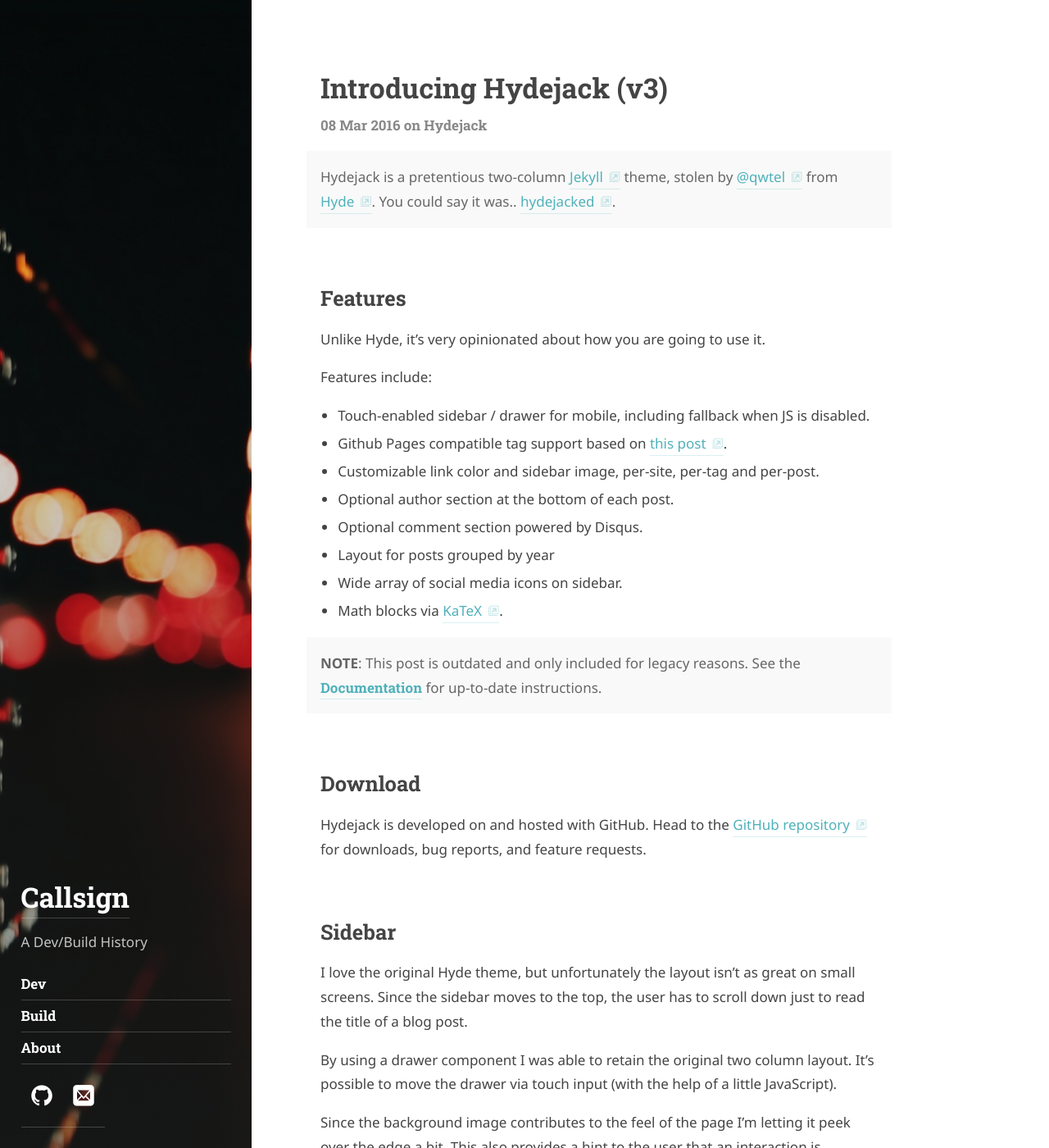
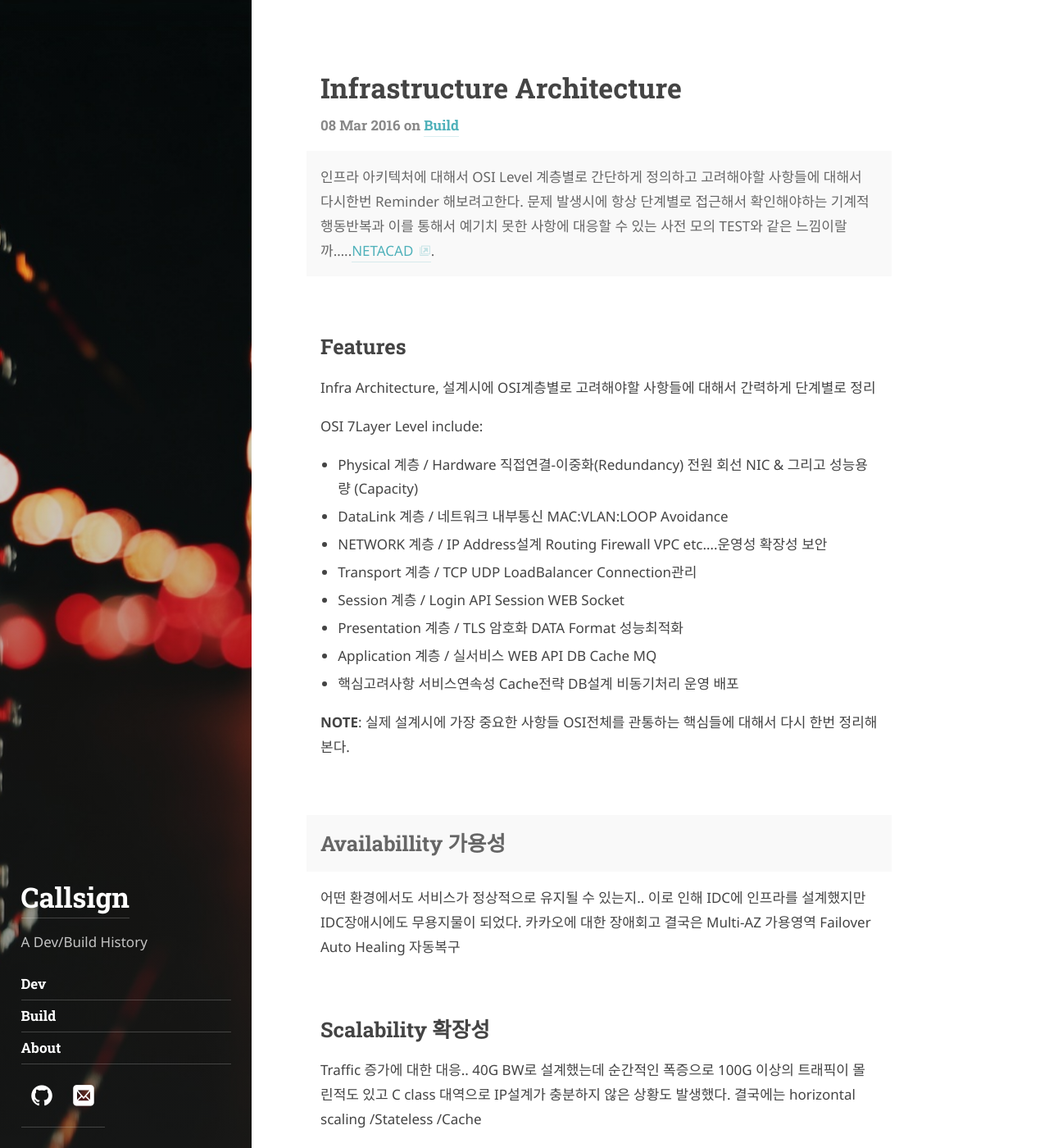
Before and after one commit to callsign88/callsign88.github.io, a Jekyll site: the page built from _posts/2016-03-08-introducing-hydejack.md, in a window 1280 px wide and 1400 px high. Shown: the whole window at 82% size. Built offline with Jekyll 4.4.1, drawn with Linux system fonts in a browser that asks for light colours; some web fonts are replaced; some of the changed text lies outside the part shown.

Commit message:
Update: Infrastructure Architecture post and sidebar background image

```diff
--- a/_posts/2016-03-08-introducing-hydejack.md
+++ b/_posts/2016-03-08-introducing-hydejack.md
@@ -1,108 +1,103 @@
 ---
 layout: post
-title: Introducing Hydejack (v3)
+title: Infrastructure Architecture
 description: >
-  Hydejack is a pretentious two-column [Jekyll](http://jekyllrb.com) theme,
-  stolen by [@qwtel](https://twitter.com/qwtel) from [Hyde](http://hyde.getpoole.com).
-  You could say it was.. [hydejacked](http://media3.giphy.com/media/makedRIckZBW8/giphy.gif).
-tags: [hydejack]
+  인프라 아키텍처에 대해서 OSI Level 계층별로 간단하게 정의하고 고려해야할 사항들에 대해서 다시한번 Reminder 해보려고한다. 문제 발생시에 항상 단계별로 접근해서 확인해야하는 기계적 행동반복과 이를 통해서 예기치 못한 사항에 대응할 수 있는 사전 모의 TEST와 같은 느낌이랄까.....[NETACAD](https://www.Netacad.com).
+tags: [Build]
 excerpt_separator: <!--more-->
 ---
 
 ## Features
-Unlike Hyde, it's very opinionated about how you are going to use it.
+Infra Architecture, 설계시에 OSI계층별로 고려해야할 사항들에 대해서 간력하게 단계별로 정리
 
-Features include:
+OSI 7Layer Level include:
 
-* Touch-enabled sidebar / drawer for mobile, including fallback when JS is disabled.
-* Github Pages compatible tag support based on [this post][tag].
-* Customizable link color and sidebar image, per-site, per-tag and per-post.
-* Optional author section at the bottom of each post.
-* Optional comment section powered by Disqus.
-* Layout for posts grouped by year
-* Wide array of social media icons on sidebar.
-* Math blocks via [KaTeX](https://khan.github.io/KaTeX/).
+* Physical 계층 / Hardware 직접연결-이중화(Redundancy) 전원 회선 NIC & 그리고 성능용량 (Capacity)
+* DataLink 계층 / 네트워크 내부통신 MAC:VLAN:LOOP Avoidance
+* NETWORK 계층 / IP Address설계 Routing Firewall VPC etc....운영성 확장성 보안
+* Transport 계층 / TCP UDP LoadBalancer Connection관리
+* Session 계층 / Login API Session WEB Socket
+* Presentation 계층 /  TLS 암호화  DATA Format 성능최적화
+* Application 계층 / 실서비스 WEB API DB Cache MQ
+* 핵심고려사항 서비스연속성 Cache전략 DB설계 비동기처리 운영 배포
 
 <!--more-->
 
-**NOTE**: This post is outdated and only included for legacy reasons.
-See the [Documentation][docs]{:.heading.flip-title} for up-to-date instructions.
+**NOTE**: 실제 설계시에 가장 중요한 사항들 OSI전체를 관통하는 핵심들에 대해서 다시 한번 정리해본다.
+
 {:.message}
 
-## Download
-Hydejack is developed on and hosted with GitHub. Head to the [GitHub repository](https://github.com/qwtel/hydejack)
-for downloads, bug reports, and feature requests.
+## Availabillity 가용성
+어떤 환경에서도 서비스가 정상적으로 유지될 수 있는지.. 이로 인해 IDC에 인프라를 설계했지만 IDC장애시에도 무용지물이 되었다. 카카오에 대한 장애회고 결국은 Multi-AZ 가용영역 Failover Auto Healing 자동복구
 
-## Sidebar
-I love the original Hyde theme, but unfortunately the layout isn't as great on small screens.
-Since the sidebar moves to the top, the user has to scroll down just to read the title of a blog post.
+## Scalability 확장성
+Traffic 증가에 대한 대응.. 40G BW로 설계했는데 순간적인 폭증으로 100G 이상의 트래픽이 몰린적도 있고 C class 대역으로 IP설계가 충분하지 않은 상황도 발생했다. 결국에는 horizontal scaling /Stateless /Cache
 
-By using a drawer component I was able to retain the original two column layout.
-It's possible to move the drawer via touch input (with the help of a little JavaScript).
+대부분 서비스의 규모가 점차 팽창하고 성장하다 보면 기술부채가 생기기 마련이다. 기술부채로 인한 딜레마 상황에 빠지게 된다. 수평적 확장을 할 수있는 설계가 미리되어 있다면 좋겠지만 결국에는 길고 Migration 작업을 거치게 된다.
 
-Since the background image contributes to the feel of the page I'm letting it peek over the edge a bit.
-This also provides a hint to the user that an interaction is possible.
+수평적 확장이 가능하도록 Session Login 등등 Stateless 핵심조건인데 선구안적인 설계였다면 박수를 쳐주고 싶다. 현실은 쉽지 않다는...
 
-## Manual
+## Security 보안
 
-### Configuration
-You can configure important aspects of the theme via
-[`_config.yml`](https://github.com/qwtel/hydejack/blob/v3/_config.yml).
+### Rule 기본원칙
+Least privilege Zero trust 그리고 Network segmentation
 This includes:
 
-* the blog description in the sidebar
-* the (optional) author description and photo
-* default image and link color of the blog
-* the github and twitter usernames
+* 최소권한 필요한 만큼만 허용해야한다. 하지만 안된다고 시다릴 것이다.
+* 아무것도 신뢰하지 말고 모든 것을 검증.. 그렇게 만들어야 한다.
+* 네트워크 세밀하게 분할해야 한다. 그런데 네트워크 작업하기가 가장 불가능
+* 가장 어렵고도 긴 Mission 이다. 100:0 의 치킨런 싸움이다.
 
-### How to Change the Image and Color of a Post
-In the manifest of a blog post, simply add an url as `image` and a CSS color as `color`:
+## Performance 성능
+최종적인 서비스 영역이던 내부구성요소이던지 간에 지속적인 성능을 발휘하려면 병목을 제거해야 한다. `Bottleneck`:
 
 ~~~yml
-layout: post
-title: Introducing Hydejack
-image: https://qwtel.com/hydejack/assets/img/hyde.jpg
-color: '#949667'
+CPU: CPU성능
+Disk: DISK I/O
+Network: https://www.cisco.com
+DB: RDB vs NoSql Replication Sharding Backup
 ~~~
 
-### How to Add a New Tag
-Tags are not meant to be used #instagram #style: #food #goodfood #happy #happylife #didimentionfood #yougetthepoint,
-as each tag requires some setup work. I tend to think of it as categories that can be combined.
+## 추가적인 사항들 운영 모니터링 비용 DR
+이외 추가적인 사항들은 운영성 모니터링 비용과 복구전략 유연성 자동화등에 대한 고려가 되어야 하지만 이상적인 항목이 되는 경우가 많다. 하지만 운영과 모니터링 DR 복구전략에 대해서는 명확한 대비를 해야한다.
 
-1.  Add an entry to `_data/tags.yml`, where the key represents a slug and provide at least a `name` value and
-    optionally `image`, `color` and `description`.
+1.  운영성 Operability
+    서비스 연속성을 유지하기 위해서는 가장 중요한 항목이다.
 
-    Example `/_data/tags.yml`:
+
 
     ~~~yml
-    mytag:
-      name: My Tag
+    Automation:
+     Iac:
+     Monitoring:
+      ~~~
+
+2.  관측성 Observability
+    문제 원인을 추적 가능해야 한다.
+
+
+
+    ~~~yml
+    log:
+    Metric:
+    Trace:
     ~~~
 
-2.  Make a new file in the `tag` folder, using the same name you've used as the key / slug and
-    change the `tag` and `permalink` entries.
-
-    Example `/tag/mytag.md`:
+3.  비용 Cost
+    어쩌면 가장 중요한 항목일지도 모른다.  Cloud 에서는 특히 더
 
     ~~~yml
-    layout: blog-by-tag
-    tag: mytag
-    permalink: /tag/mytag/
+    Cost:
+    Scale:
+    Tier:
     ~~~
 
-3.  Tag your blog posts using the `tags` key (color and image will only depend on the first tag).
-
-    ~~~yml
-    layout: post
-    title: Introducing My New Tag
-    tags: [mytag, othertag]
-    ~~~
-
-4. (optional) Add the tag to the sidebar, by adding it to `sidebar_tags` in `_config.yml`.
-   They will appear in the listed order.
+4. 복구전략 DR
 
    ~~~yml
-   sidebar_tags: [mytag, othertag]
+   Multi_DR:
+   Replication:
+   Backup:
    ~~~
 
 
```
Also changed, not shown: assets/img/sidebar-bg.png (added).
